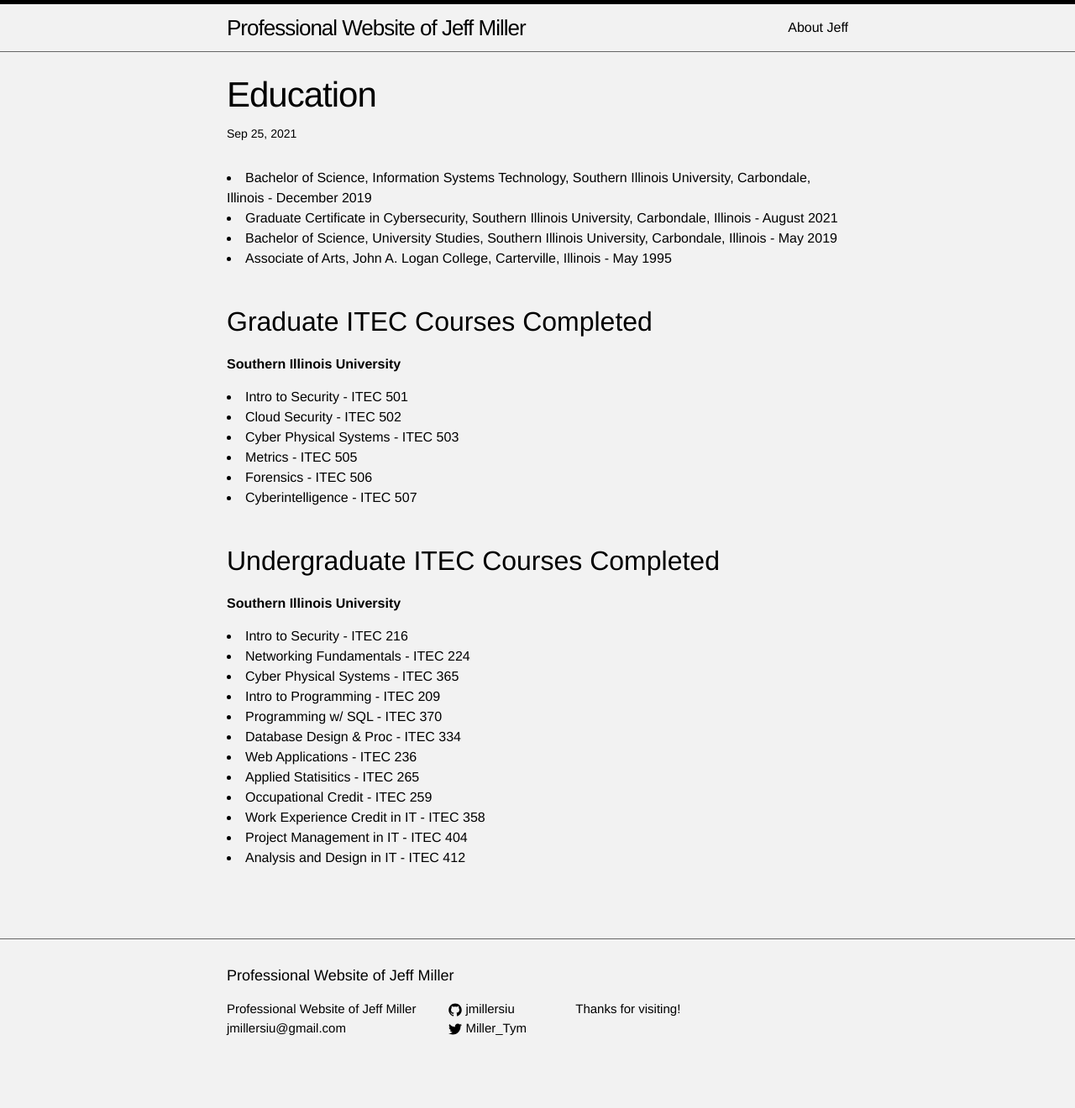
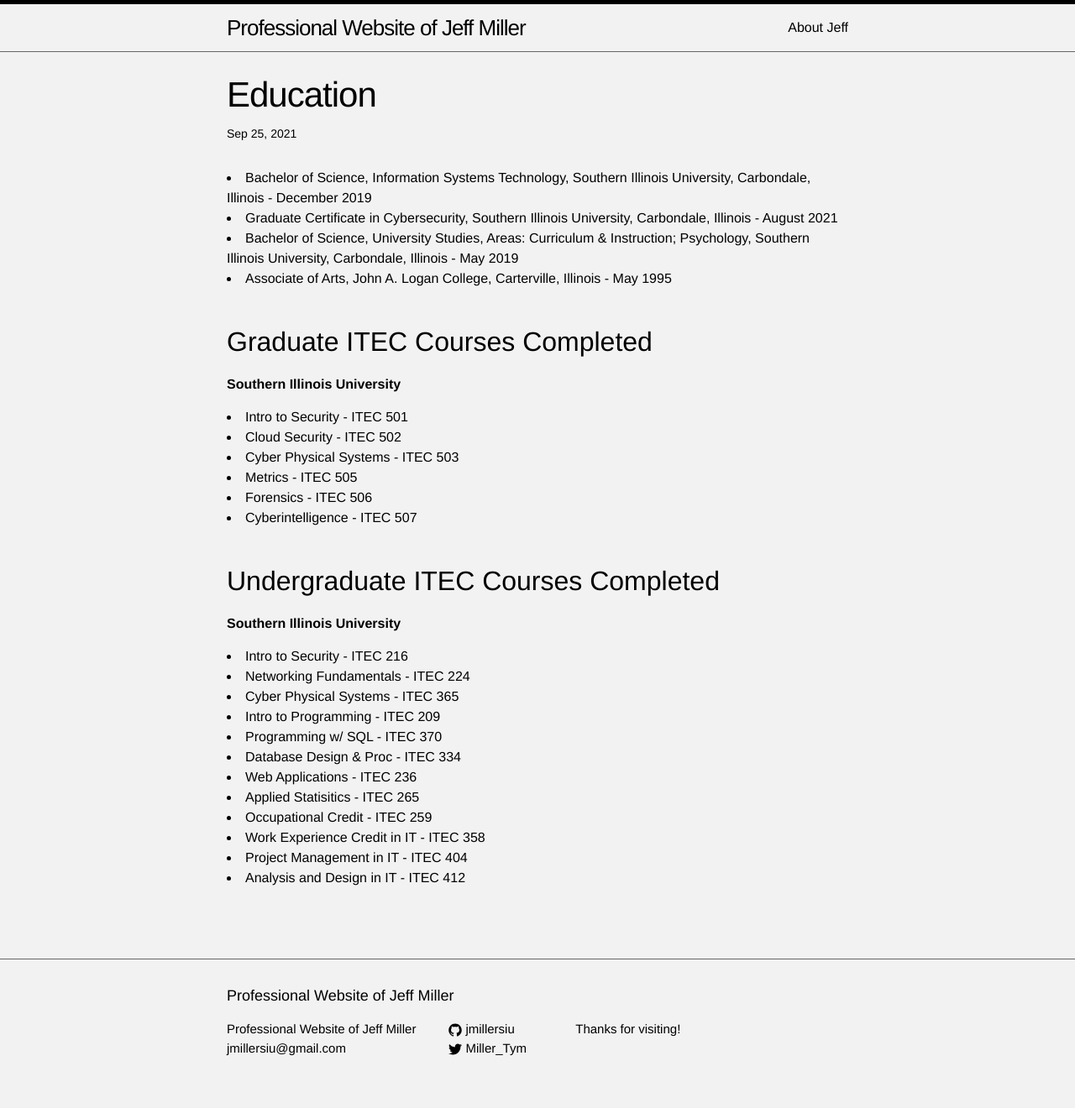
Before and after one commit to jmillersiu/jmillersiu.github.io, a Jekyll site: the page built from _posts/2021-09-25-education.markdown, in a window 1280 px wide. Shown: the whole page at 84% size. Built offline with Jekyll 4.4.1, drawn with Linux system fonts in a browser that asks for light colours; before the commit the page ends 1296 px from its top, so only the background shows below that.

Commit message:
Update 2021-09-25-education.markdown

```diff
--- a/_posts/2021-09-25-education.markdown
+++ b/_posts/2021-09-25-education.markdown
@@ -11,7 +11,7 @@
 <li>Graduate Certificate in Cybersecurity, Southern Illinois University, Carbondale, Illinois - August 2021
 </li>
 
-<li>Bachelor of Science, University Studies, Southern Illinois University, Carbondale, Illinois - May 2019
+<li>Bachelor of Science, University Studies, Areas: Curriculum & Instruction; Psychology,  Southern Illinois University, Carbondale, Illinois - May 2019
 </li>
 
 <li> Associate of Arts, John A. Logan College, Carterville, Illinois - May 1995
```
